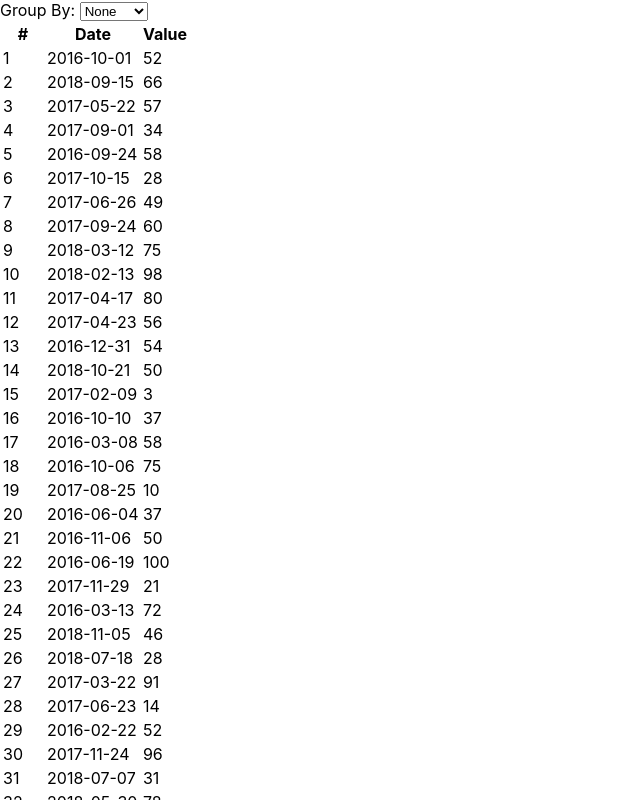
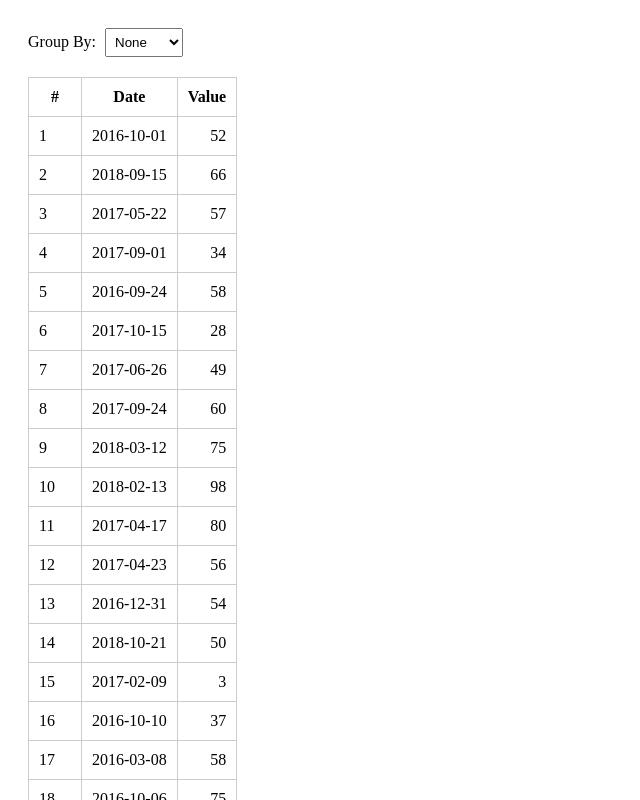
Before and after one commit to prithvisahu/react-group-by-date, a React (Create React App) app: page / in a window 1280 px wide. Shown: the top 800 px of the page, without its empty margins (0-640 px from the left). Built offline with nearby package versions, Linux system fonts and the light colour scheme.

Commit message:
adding basic inline styles

```diff
--- a/src/App.js
+++ b/src/App.js
@@ -68,12 +68,13 @@ class App extends Component {
     const groupedData = this.groupData();
 
     return (
-      <div className="App">
-        <div>
+      <div className="App" style={{ padding: '20px' }}>
+        <div className="GroupBySelect">
           <label>Group By: </label>
           <select
             defaultValue={this.state.groupBy}
             onChange={this.handleGroupByChange}
+            style={{ padding: '5px', marginLeft: '5px' }}
           >
             <option value="">None</option>
             <option value="day">Day</option>
@@ -83,6 +84,7 @@ class App extends Component {
             <option value="year">Year</option>
           </select>
         </div>
+        <div className="Output" style={{ marginTop: '20px' }}>
           <table>
             <thead>
               <tr>
@@ -96,11 +98,12 @@ class App extends Component {
                 <tr key={index}>
                   <td>{index + 1}</td>
                   <td>{item.date}</td>
-                <td>{item.value}</td>
+                  <td style={{ textAlign: 'right' }}>{item.value}</td>
                 </tr>
               ))}
             </tbody>
           </table>
+        </div>
       </div>
     );
   }
--- a/src/index.css
+++ b/src/index.css
@@ -1,14 +1,14 @@
-body {
-  margin: 0;
-  padding: 0;
-  font-family: -apple-system, BlinkMacSystemFont, "Segoe UI", "Roboto", "Oxygen",
-    "Ubuntu", "Cantarell", "Fira Sans", "Droid Sans", "Helvetica Neue",
-    sans-serif;
-  -webkit-font-smoothing: antialiased;
-  -moz-osx-font-smoothing: grayscale;
+table,
+th,
+td {
+  border: 1px solid #ccc;
 }
 
-code {
-  font-family: source-code-pro, Menlo, Monaco, Consolas, "Courier New",
-    monospace;
+table {
+  border-collapse: collapse;
 }
+
+td,
+th {
+  padding: 10px;
+}
```
Lines whose indentation alone changed are shown as unchanged.
